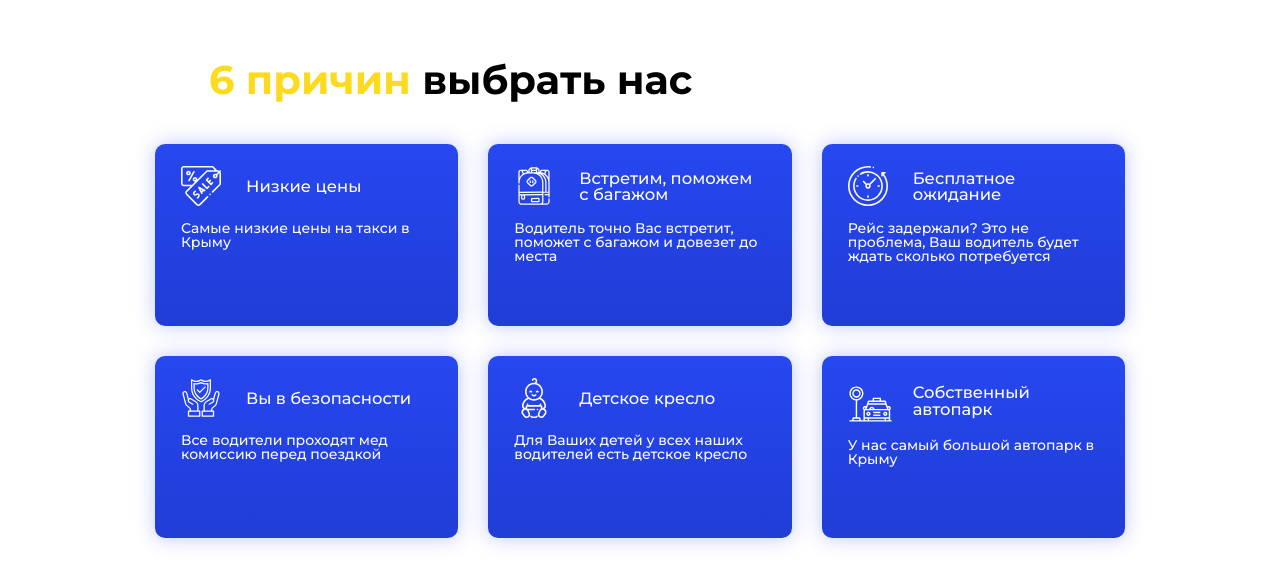
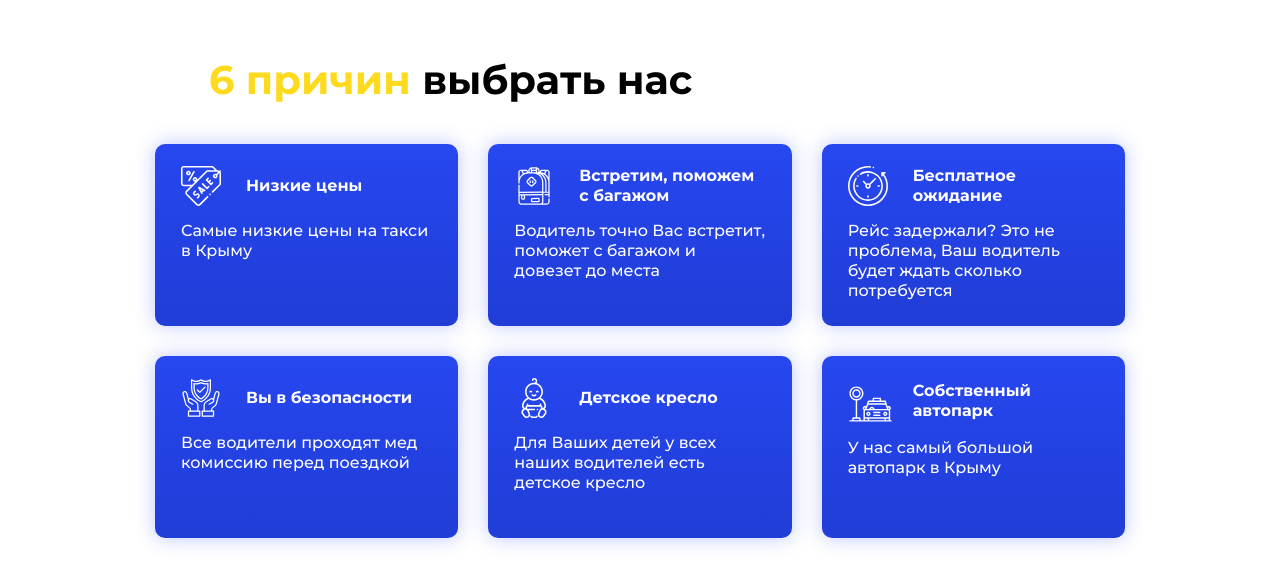
Before and after one commit to Flareonn/freelance-transferkrym, a website: page src/index.html in a window 1280 px wide. Shown: the part 1012-1598 px from the top of the page. Drawn offline with nearby package versions, Linux system fonts and the light colour scheme; files that its build step writes are made by us from their sources.

Commit message:
fixing font styles in features-block

```diff
--- a/src/sass/_features.sass
+++ b/src/sass/_features.sass
@@ -25,3 +25,11 @@
       align-items: center
       grid-column-gap: 20px
       padding-bottom: 15px
+      &__title
+        font-weight: bold
+        font-size: 16px
+        line-height: 20px
+    &__description
+      font-weight: 500
+      font-size: 16px
+      line-height: 20px
```
Also changed, not shown: dist/css/style.css, dist/css/style.min.css.
